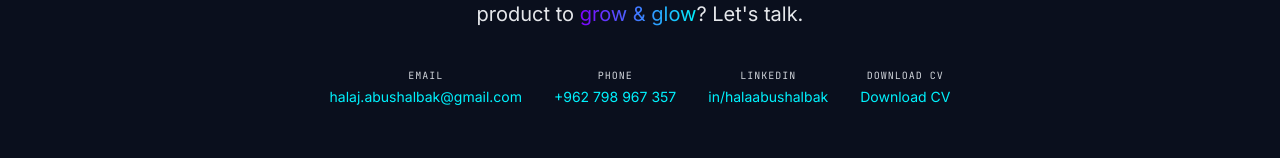
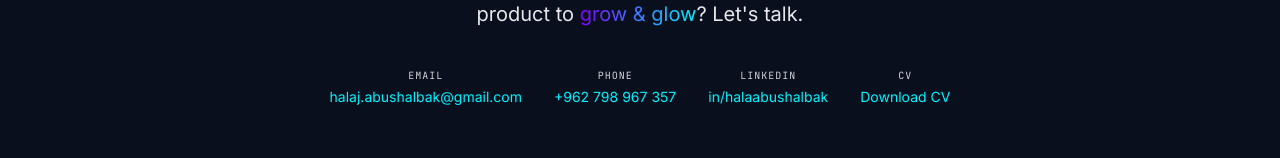
Before and after one commit to HalaAbuShalbak/halaabushalbak-PM, a React (Vite) app: page / in a window 1280 px wide. Shown: the part 2639-2797 px from the top of the page. Built offline with nearby package versions, Linux system fonts and the light colour scheme.

Commit message:
fic cv link

```diff
--- a/src/components/Footer.jsx
+++ b/src/components/Footer.jsx
@@ -1,5 +1,5 @@
 const LINKEDIN_URL = "https://www.linkedin.com/in/halaabushalbak/";
-const CV_FILE = "/Hala-Abu-Shalbak-PM.pdf";
+const CV_FILE = "Hala-Abu-Shalbak-PM.pdf";
 
 const contactLinks = [
   {
@@ -19,7 +19,7 @@ const contactLinks = [
     external: true,
   },
   {
-    label: "Download CV",
+    label: "CV",
     href: CV_FILE,
     display: "Download CV",
     isDownload: true,
```
